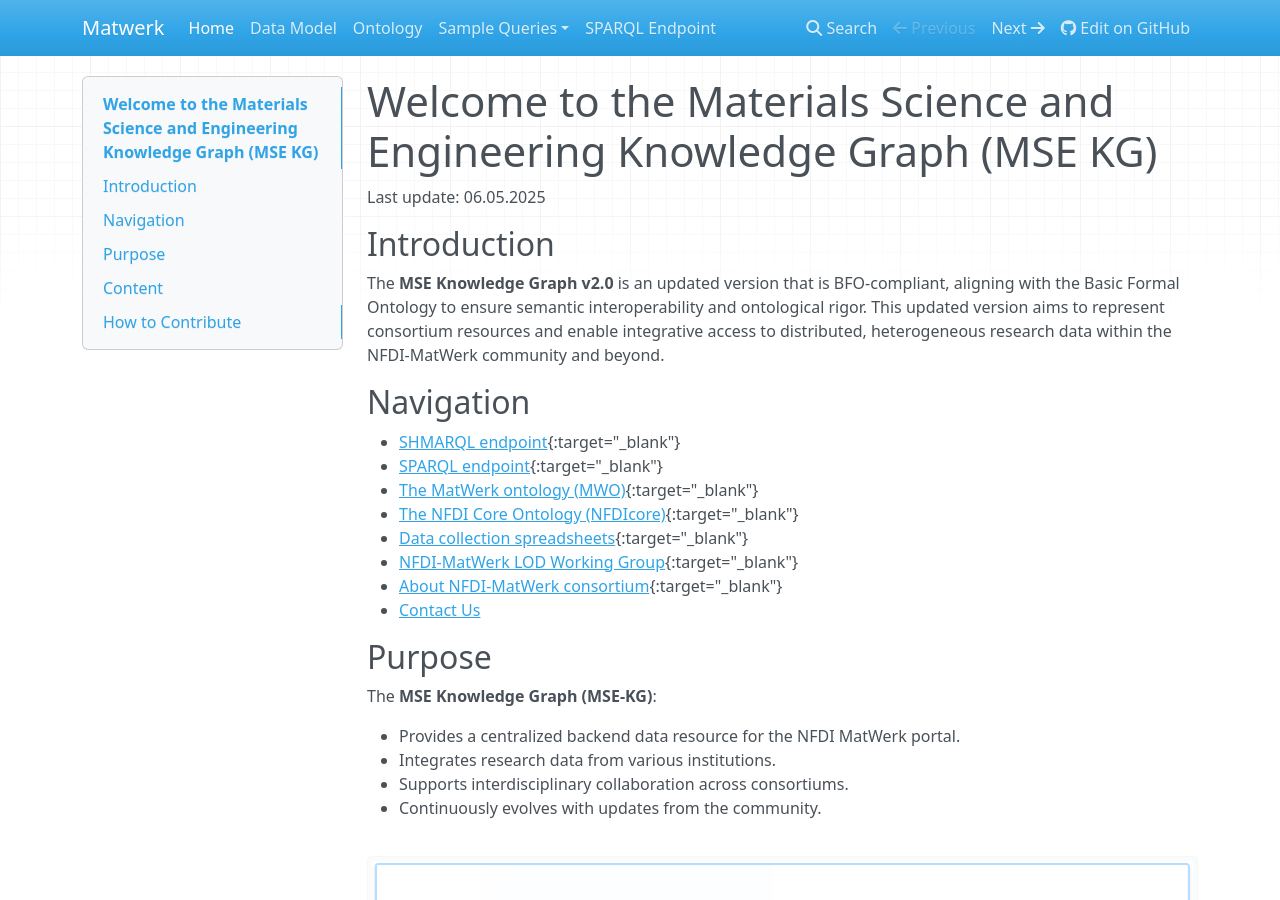
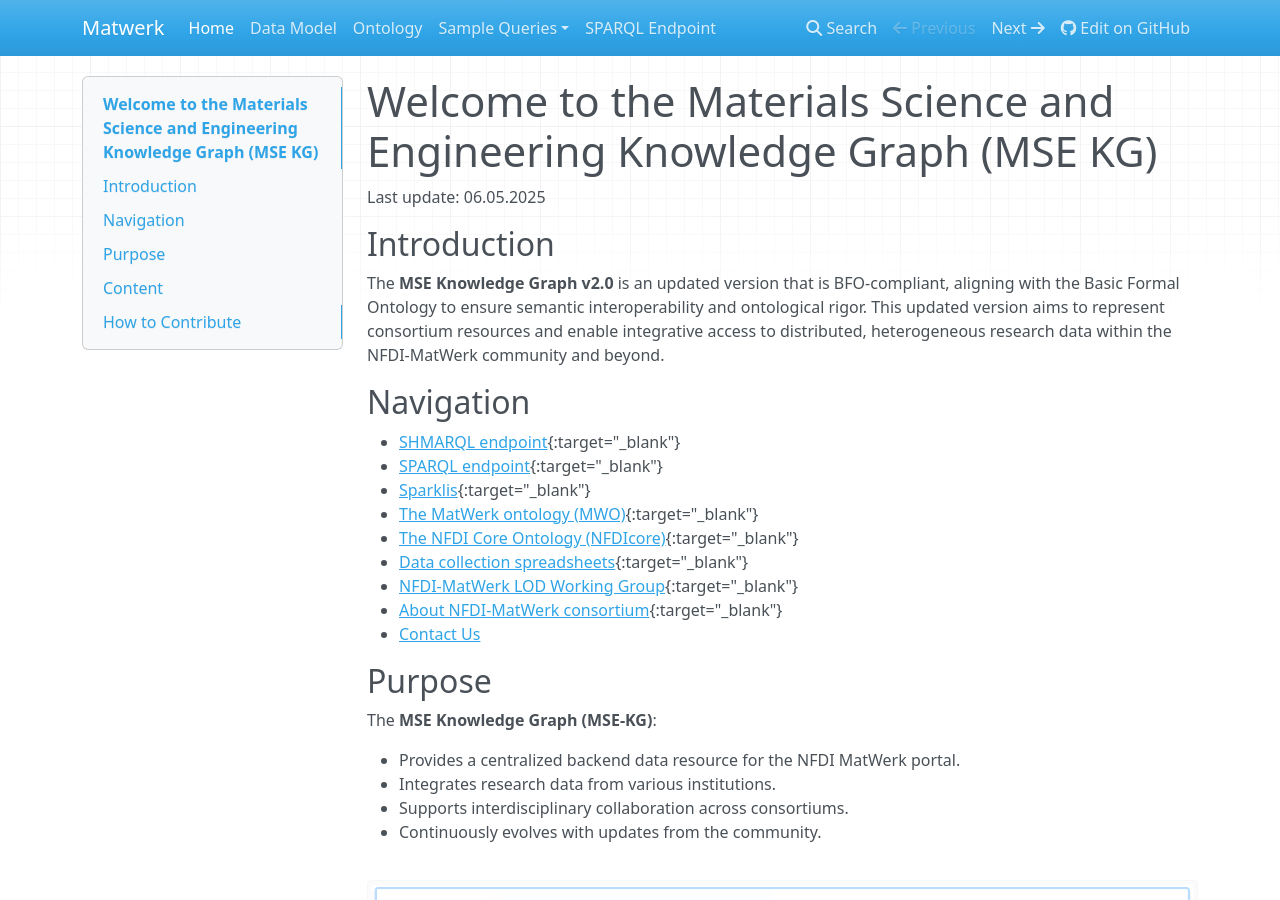
Before and after one commit to ISE-FIZKarlsruhe/matwerk, an MkDocs documentation site: the page built from docs/index.md, in a window 1280 px wide and 900 px high. Built offline with MkDocs 1.6.1, drawn with Linux system fonts in a browser that asks for light colours; nearby versions of some CDN libraries.

Commit message:
adding sparklis

```diff
--- a/docs/index.md
+++ b/docs/index.md
@@ -9,6 +9,7 @@
 
 - [SHMARQL endpoint](https://nfdi.fiz-karlsruhe.de/matwerk/shmarql/){:target="_blank"}
 - [SPARQL endpoint](https://nfdi.fiz-karlsruhe.de/matwerk/sparql){:target="_blank"}
+- [Sparklis](http://www.irisa.fr/LIS/ferre/sparklis/osparklis.html?title=Core%20English%20DBpedia&endpoint=https%3A//nfdi.fiz-karlsruhe.de/matwerk/sparql){:target="_blank"}
 - [The MatWerk ontology (MWO)](https://ise-fizkarlsruhe.github.io/mwo/){:target="_blank"}
 - [The NFDI Core Ontology (NFDIcore)](https://ise-fizkarlsruhe.github.io/nfdicore/){:target="_blank"}
 - [Data collection spreadsheets](https://drive.google.com/file/d/1GS5vKDWDPXeNWJX6UMZk78gq0gaVQ2RW/view){:target="_blank"}
```
